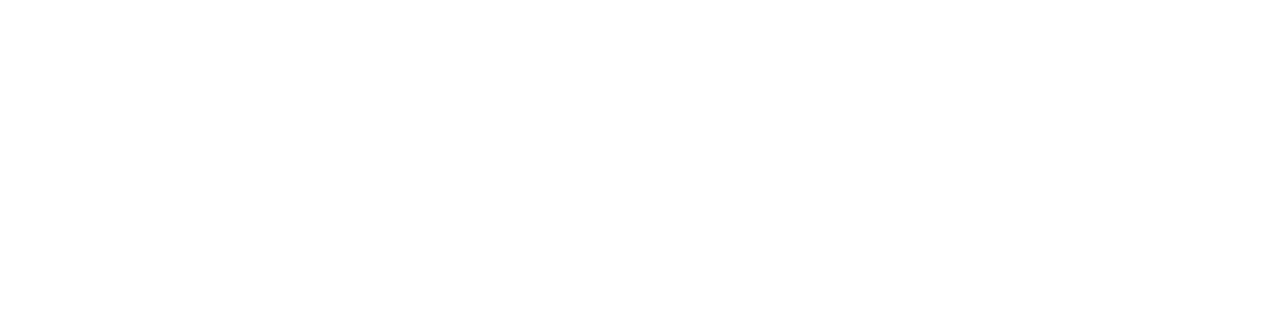
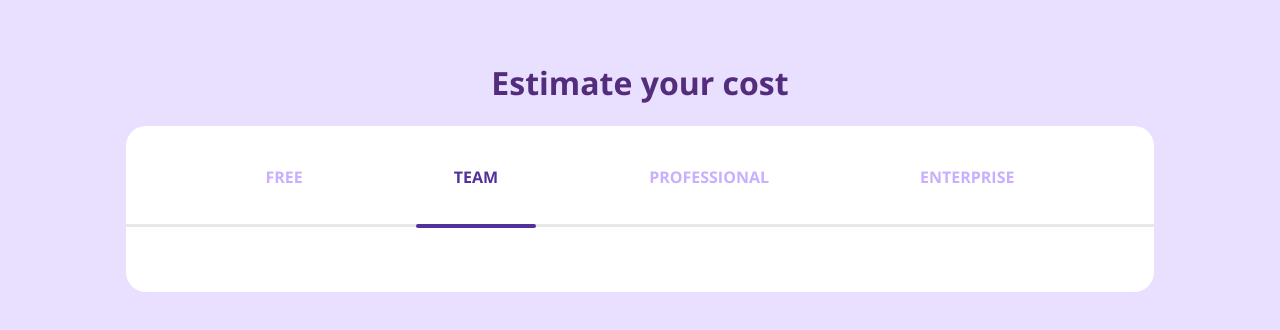
Before and after one commit to stkoev/cs-html-css-cost-estimator-project, a plain HTML site: page index.html in a window 1280 px wide. Drawn offline with nearby package versions, Linux system fonts and the light colour scheme.

Commit message:
create active tab

```diff
--- a/index.css
+++ b/index.css
@@ -0,0 +1,68 @@
+body {
+  background-color: rgb(233, 223, 255);
+  font-family: "Open Sans", sans-serif;
+  display: flex;
+  flex-direction: column;
+  justify-content: center;
+  align-items: center;
+  padding: 32px;
+  color: rgb(44, 44, 44);
+}
+h1 {
+  color: rgb(83, 45, 124);
+}
+
+.container {
+  background-color: white;
+  width: 100%;
+  max-width: 900px;
+  border-radius: 20px;
+  display: flex;
+  flex-direction: column;
+  justify-content: center;
+  align-items: center;
+  padding: 0 64px 64px 64px;
+  position: relative;
+}
+
+.tabs {
+  display: flex;
+  width: 100%;
+  justify-content: space-around;
+  align-items: center;
+  text-transform: uppercase;
+  font-weight: bold;
+  color: rgb(200, 175, 255);
+  padding: 16px;
+}
+.tabs p {
+  padding: 8px;
+}
+.tabs p:hover {
+  color: rgb(83, 49, 156);
+  cursor: pointer;
+}
+.tabs p.active {
+  color: rgb(83, 49, 156);
+  position: relative;
+}
+
+.line {
+  height: 3px;
+  width: 100%;
+  position: absolute;
+  top: 98px;
+  background-color: rgb(231, 231, 231);
+}
+
+.tabs .active::before {
+  content: "";
+  width: 200%;
+  height: 4px;
+  background-color: rgb(83, 49, 156);
+  position: absolute;
+  bottom: -32px;
+  z-index: 2;
+  left: -50%;
+  border-radius: 10px;
+}
--- a/index.html
+++ b/index.html
@@ -4,8 +4,28 @@
     <meta charset="UTF-8" />
     <meta http-equiv="X-UA-Compatible" content="IE=edge" />
     <meta name="viewport" content="width=device-width, initial-scale=1.0" />
+
+    <!-- Google fonts -->
+    <link rel="preconnect" href="https://fonts.googleapis.com" />
+    <link rel="preconnect" href="https://fonts.gstatic.com" crossorigin />
+    <link
+      href="https://fonts.googleapis.com/css2?family=Open+Sans:wght@300;500;700&display=swap"
+      rel="stylesheet"
+    />
+
     <link rel="stylesheet" href="index.css" />
     <title>Cost estimator</title>
   </head>
-  <body></body>
+  <body>
+    <h1>Estimate your cost</h1>
+    <div class="container">
+      <div class="tabs">
+        <p>Free</p>
+        <p class="active">Team</p>
+        <p>Professional</p>
+        <p>Enterprise</p>
+      </div>
+      <div class="line"></div>
+    </div>
+  </body>
 </html>
```
